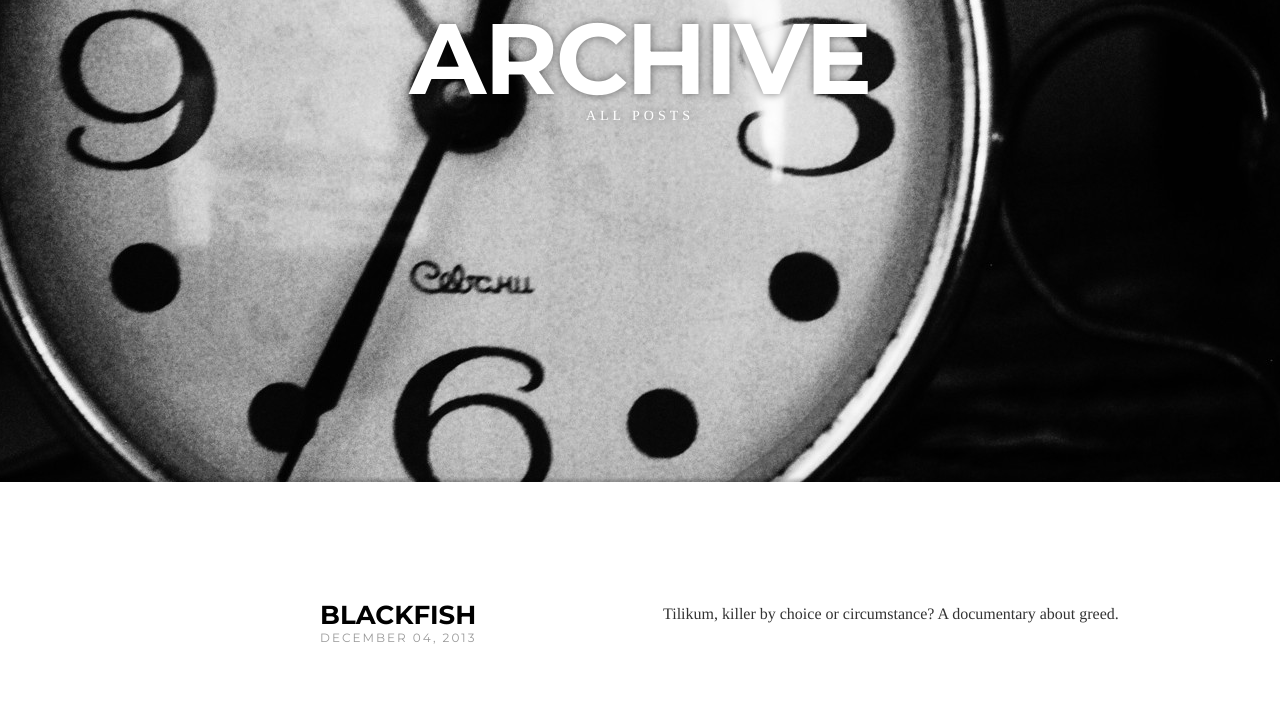
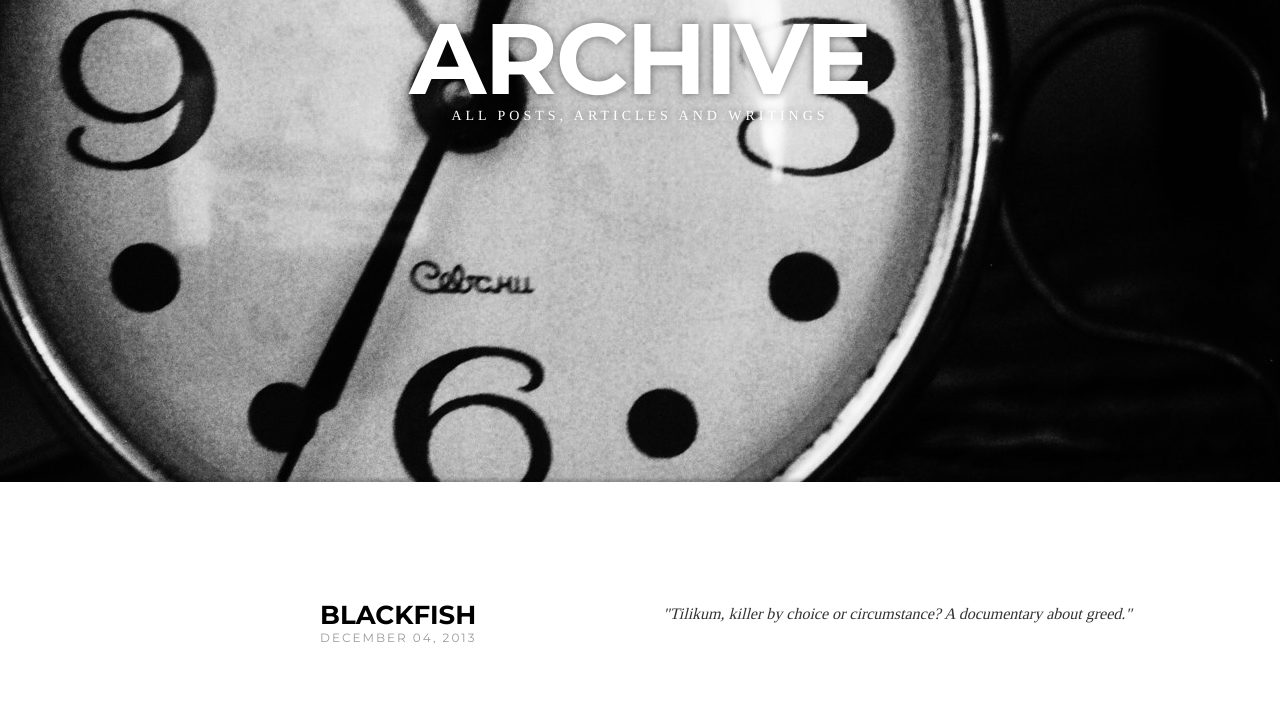
Before and after one commit to theivan/theivan.github.io, a Jekyll site: the page built from archive.html, in a window 1280 px wide and 1160 px high. Shown: the part 287-999 px from the top of the window. Built offline with Jekyll 4.4.1, drawn with Linux system fonts in a browser that asks for light colours; nearby versions of some CDN libraries.

Commit message:
archive fixes

```diff
--- a/archive.html
+++ b/archive.html
@@ -1,7 +1,7 @@
 ---
 layout: post
 title: Archive
-subtitle: All posts
+subtitle: All posts, articles and writings
 header-image: clock.jpg
 ---
 <nav class="art-list no-padding">
@@ -14,7 +14,7 @@ header-image: clock.jpg
           </h2>
           <div class="art-list-time">{{ post.date | date: "%B %d, %Y" }}</div>
         </div>
-        <p>{{ post.summary }}</p>
+        <p><em>"{{ post.summary }}"</em></p>
         </a>
       </li>
     {% endfor %}
```
Also changed, not shown: 2 other files.
